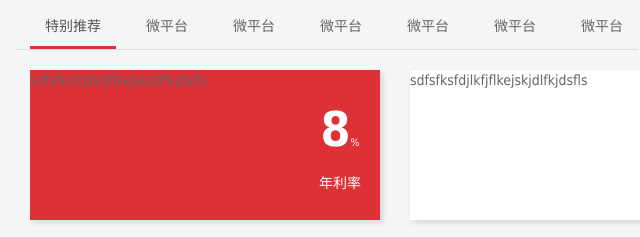
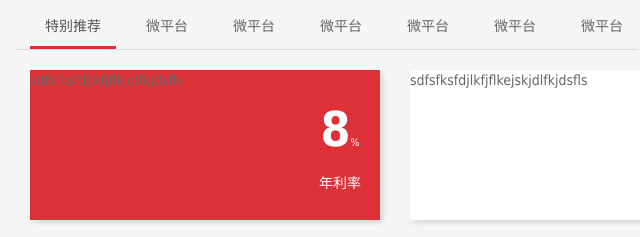
Before and after one commit to lcc512/wjs_new, a plain HTML site: page index.html in a window 1280 px wide. Shown: the part 889-1126 px from the top of the page, 55-695 px from the left. Drawn offline with Linux system fonts and the light colour scheme.

Commit message:
day 5 version2

```diff
--- a/index.html
+++ b/index.html
@@ -219,7 +219,7 @@
                         <p>年利率</p>
                       </div>
                       <div class="box-left">
-                        sdfsfksfdjlkfjflkejskjdlfkjdsfls
+                        sdfsfksfdjlkfjflkjdlfkjdsfls
                       </div>
                     </a>
                   </div>
```
